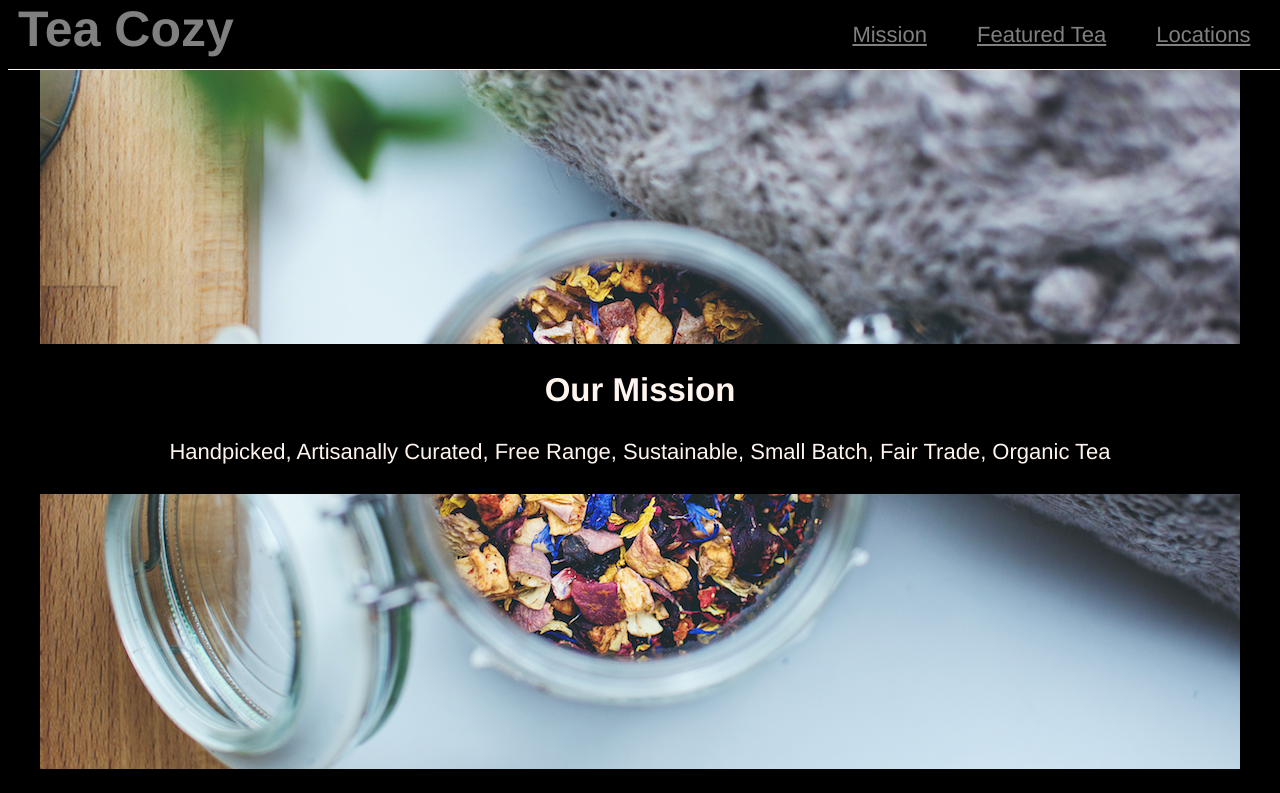
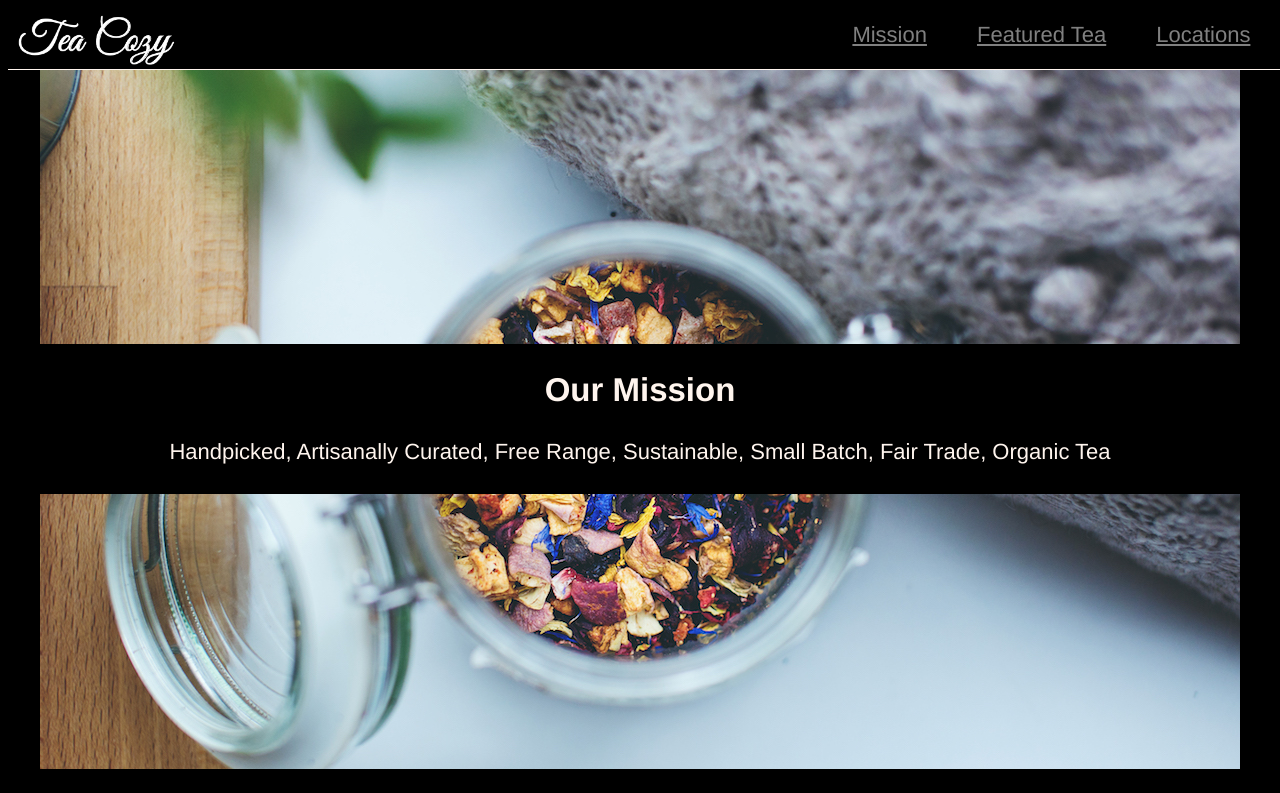
Before and after one commit to jjal1301/lazy-tea, a plain HTML site: page index.html in a window 1280 px wide. Shown: the top 793 px of the page. Drawn offline with Linux system fonts and the light colour scheme.

Commit message:
Modificar logo

```diff
--- a/index.html
+++ b/index.html
@@ -10,7 +10,7 @@
 <body>
     <div class="header">
         <div class="title">
-            <h1>Tea Cozy</h1>
+            <img src="resources/img/img-tea-cozy-logo.png" alt="Logo">
         </div>
         <div class="menu">
             <ul>
--- a/resources/css/style.css
+++ b/resources/css/style.css
@@ -28,11 +28,11 @@ h4{
     margin-right: 2%;
 }
 
-.title h1 {
+.title img {
     margin-left: 10px;
     color: gray;
-    font-size: 50px;
-    margin-top: 0;
+    height: 50px;
+    margin-top: 15px;
 }
 
 .menu ul {
```
